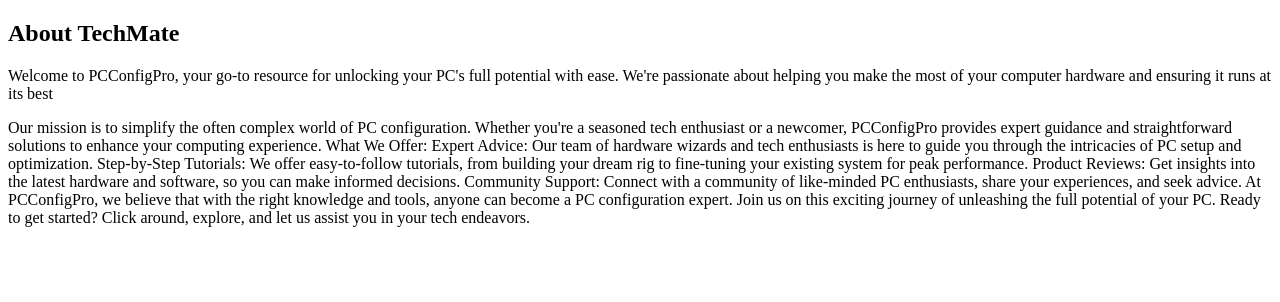
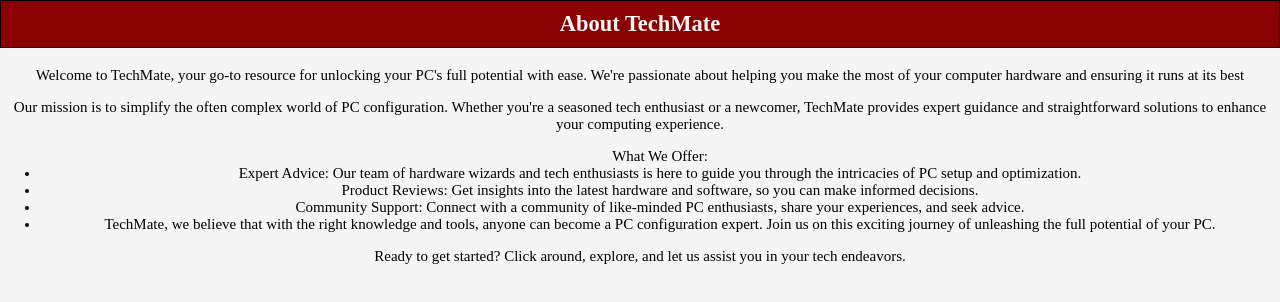
Before and after one commit to emilkyurpekov/TechMate, a plain HTML site: page front-end/buttonLinks/about.html in a window 1280 px wide. Drawn offline with Linux system fonts and the light colour scheme.

Commit message:
Update about.html

```diff
--- a/front-end/buttonLinks/about.html
+++ b/front-end/buttonLinks/about.html
@@ -3,26 +3,25 @@
 <head>
     <meta charset="UTF-8">
     <meta name="viewport" content="width=device-width, initial-scale=1.0">
-    <title>Document</title>
+    <link rel="stylesheet" href="about.css">
+    <title>About us</title>
 </head>
 <body>
 <h2>About TechMate</h2>
 
-<p>Welcome to PCConfigPro, your go-to resource for unlocking your PC's full potential with ease. We're passionate about helping you make the most of your computer hardware and ensuring it runs at its best</p>
-Our mission is to simplify the often complex world of PC configuration. Whether you're a seasoned tech enthusiast or a newcomer, PCConfigPro provides expert guidance and straightforward solutions to enhance your computing experience.
+<p>Welcome to TechMate, your go-to resource for unlocking your PC's full potential with ease. We're passionate about helping you make the most of your computer hardware and ensuring it runs at its best</p>
+Our mission is to simplify the often complex world of PC configuration. Whether you're a seasoned tech enthusiast or a newcomer, TechMate provides expert guidance and straightforward solutions to enhance your computing experience.
 
-What We Offer:
+<ul>What We Offer:
 
-Expert Advice: Our team of hardware wizards and tech enthusiasts is here to guide you through the intricacies of PC setup and optimization.
+<li>Expert Advice: Our team of hardware wizards and tech enthusiasts is here to guide you through the intricacies of PC setup and optimization.</li>
 
-Step-by-Step Tutorials: We offer easy-to-follow tutorials, from building your dream rig to fine-tuning your existing system for peak performance.
+<li>Product Reviews: Get insights into the latest hardware and software, so you can make informed decisions.</li>
 
-Product Reviews: Get insights into the latest hardware and software, so you can make informed decisions.
+<li>Community Support: Connect with a community of like-minded PC enthusiasts, share your experiences, and seek advice.</li>
 
-Community Support: Connect with a community of like-minded PC enthusiasts, share your experiences, and seek advice.
-
-At PCConfigPro, we believe that with the right knowledge and tools, anyone can become a PC configuration expert. Join us on this exciting journey of unleashing the full potential of your PC.
-
+<li>TechMate, we believe that with the right knowledge and tools, anyone can become a PC configuration expert. Join us on this exciting journey of unleashing the full potential of your PC.</li>
+</ul>
 Ready to get started? Click around, explore, and let us assist you in your tech endeavors.
 
 
```
